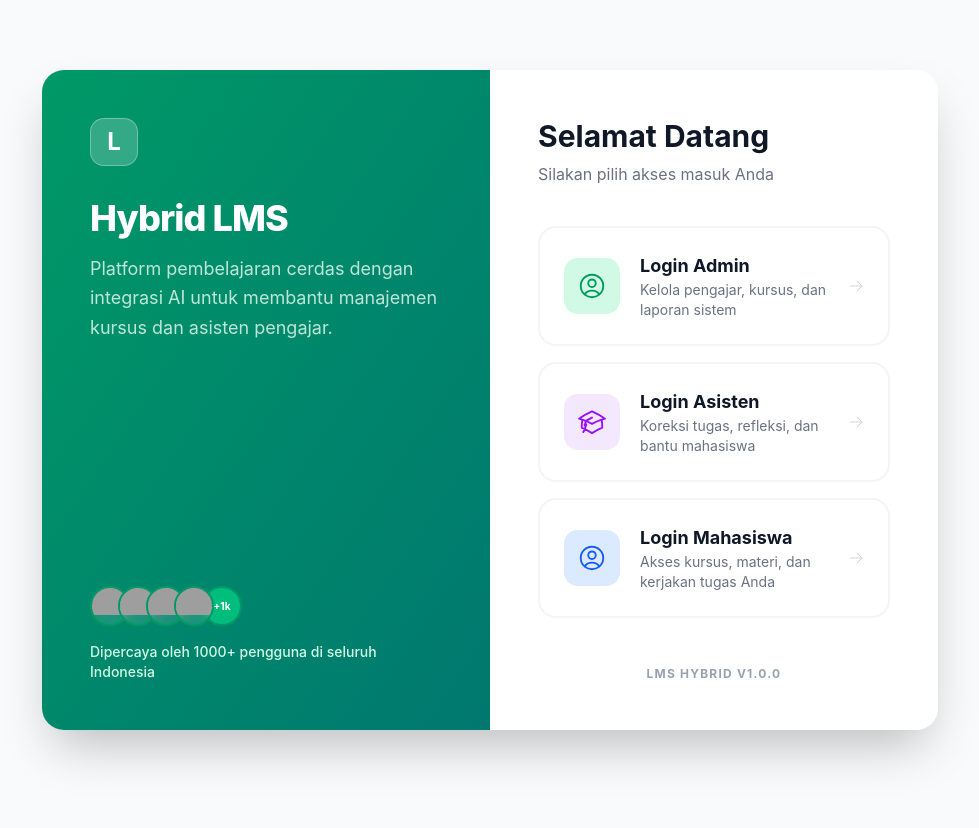
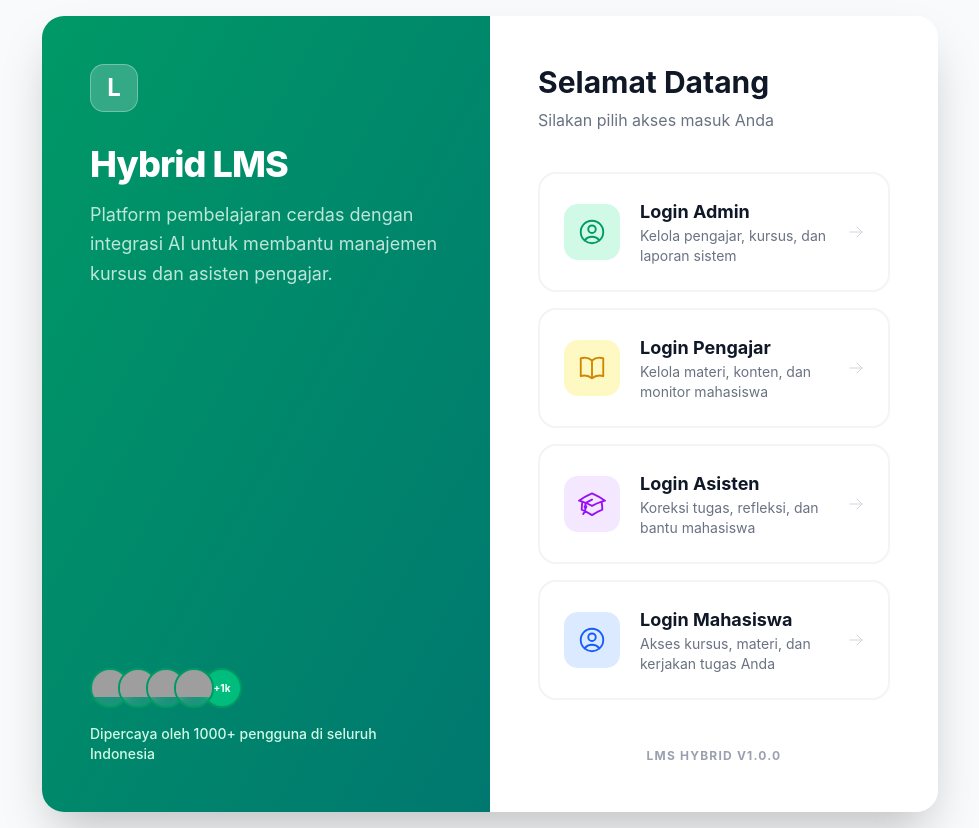
Before and after one commit to agrz4/lms_skripsi, a React (Vite) app in the folder frontend/: page /login in a window 1280 px wide. Shown: the whole page, without its empty margins (150-1129 px from the left). Before the commit the page ends 800 px from the top, so only its background shows below. Built offline with nearby package versions, Linux system fonts and the light colour scheme; grey boxes are pictures that could not be loaded.

Commit message:
fix roles access

```diff
--- a/frontend/src/App.tsx
+++ b/frontend/src/App.tsx
@@ -45,13 +45,18 @@ function App() {
         <Route path="/admin/auto-correction" element={<ProtectedRoute allowedRole="admin"><AutoCorrection /></ProtectedRoute>} />
         <Route path="/admin/end-kursus" element={<ProtectedRoute allowedRole="admin"><LaporanAkhir /></ProtectedRoute>} />
 
+        {/* Pengajar Routes */}
+        <Route path="/pengajar/dashboard" element={<ProtectedRoute allowedRole="pengajar"><DashboardAsisten /></ProtectedRoute>} />
+        <Route path="/pengajar/monitoring" element={<ProtectedRoute allowedRole="pengajar"><MonitoringMahasiswa /></ProtectedRoute>} />
+        <Route path="/pengajar/add-materi" element={<ProtectedRoute allowedRole="pengajar"><AddMateri /></ProtectedRoute>} />
+        <Route path="/pengajar/jadwal" element={<ProtectedRoute allowedRole="pengajar"><div className="p-8"><h1 className="text-2xl font-bold">Jadwal Pengajar</h1><p className="text-gray-500">Halaman jadwal pengajar sedang dalam pengembangan.</p></div></ProtectedRoute>} />
+
         {/* Asisten Routes */}
         <Route path="/asisten/dashboard" element={<ProtectedRoute allowedRole="asisten"><DashboardAsisten /></ProtectedRoute>} />
         <Route path="/asisten/koreksi" element={<ProtectedRoute allowedRole="asisten"><HalamanKoreksi /></ProtectedRoute>} />
         <Route path="/asisten/auto-correction" element={<ProtectedRoute allowedRole="asisten"><AutoCorrectionAsisten /></ProtectedRoute>} />
-        <Route path="/asisten/monitoring" element={<ProtectedRoute allowedRole="asisten"><MonitoringMahasiswa /></ProtectedRoute>} />
-        <Route path="/asisten/add-materi" element={<ProtectedRoute allowedRole="asisten"><AddMateri /></ProtectedRoute>} />
         <Route path="/asisten/jadwal" element={<ProtectedRoute allowedRole="asisten"><div className="p-8"><h1 className="text-2xl font-bold">Jadwal Asisten</h1><p className="text-gray-500">Halaman jadwal asisten sedang dalam pengembangan.</p></div></ProtectedRoute>} />
+
 
         {/* User (Mahasiswa) Routes */}
         <Route path="/user/dashboard" element={<ProtectedRoute allowedRole="user"><KursusTersedia /></ProtectedRoute>} />
--- a/frontend/src/components/Navbar.tsx
+++ b/frontend/src/components/Navbar.tsx
@@ -32,11 +32,22 @@ const Navbar: React.FC = () => {
         <div className="flex items-center gap-3">
           <div className="text-right">
             <div className="text-sm font-bold text-gray-900 capitalize">{role}</div>
-            <div className="text-[10px] text-gray-400">{role}@lms.id</div>
+            <div className="text-[10px] text-gray-400 font-medium">Role: {role.charAt(0).toUpperCase() + role.slice(1)}</div>
           </div>
-          <div className="w-10 h-10 bg-emerald-100 border-2 border-emerald-500 rounded-full overflow-hidden">
-            <img src={`https://api.dicebear.com/7.x/avataaars/svg?seed=${role === 'admin' ? 'Admin' : (role === 'asisten' ? 'Asisten' : 'User')}`} alt="avatar" />
+          <div className={`w-10 h-10 border-2 rounded-full overflow-hidden ${
+            role === 'admin' ? 'bg-emerald-100 border-emerald-500' :
+            role === 'pengajar' ? 'bg-yellow-100 border-yellow-500' :
+            role === 'asisten' ? 'bg-purple-100 border-purple-500' :
+            'bg-blue-100 border-blue-500'
+          }`}>
+            <img src={`https://api.dicebear.com/7.x/avataaars/svg?seed=${
+              role === 'admin' ? 'Admin' :
+              role === 'pengajar' ? 'Teacher' :
+              role === 'asisten' ? 'Asisten' :
+              'User'
+            }`} alt="avatar" />
           </div>
+
 
         </div>
       </div>
--- a/frontend/src/components/Sidebar.tsx
+++ b/frontend/src/components/Sidebar.tsx
@@ -49,14 +49,22 @@ const Sidebar: React.FC = () => {
     { name: 'Dashboard', icon: <HiOutlineSquares2X2 />, path: '/asisten/dashboard' },
     { name: 'Koreksi Manual', icon: <HiOutlinePencilSquare />, path: '/asisten/koreksi' },
     { name: 'Auto Correction AI', icon: <HiOutlineSparkles />, path: '/asisten/auto-correction' },
-    { name: 'Monitoring', icon: <HiOutlineChartBar />, path: '/asisten/monitoring' },
-    { name: 'Add Materi', icon: <HiOutlinePlus />, path: '/asisten/add-materi' },
     { name: 'Jadwal', icon: <HiOutlineCalendar />, path: '/asisten/jadwal' },
   ];
 
+  const pengajarMenuItems = [
+    { name: 'Dashboard', icon: <HiOutlineSquares2X2 />, path: '/pengajar/dashboard' },
+    { name: 'Monitoring', icon: <HiOutlineChartBar />, path: '/pengajar/monitoring' },
+    { name: 'Add Materi', icon: <HiOutlinePlus />, path: '/pengajar/add-materi' },
+    { name: 'Jadwal', icon: <HiOutlineCalendar />, path: '/pengajar/jadwal' },
+  ];
 
+  const menuItems =
+    role === 'admin' ? adminMenuItems :
+    role === 'pengajar' ? pengajarMenuItems :
+    role === 'asisten' ? asistenMenuItems :
+    userMenuItems;
 
-  const menuItems = role === 'admin' ? adminMenuItems : (role === 'asisten' ? asistenMenuItems : userMenuItems);
   const aiItems = role === 'admin' ? adminAiItems : [];
 
   const handleLogout = () => {
--- a/frontend/src/pages/Login.tsx
+++ b/frontend/src/pages/Login.tsx
@@ -1,21 +1,19 @@
 import React, { useState } from 'react';
 import { useNavigate } from 'react-router-dom';
-import { HiOutlineUserCircle, HiOutlineAcademicCap, HiOutlineArrowRight } from 'react-icons/hi2';
+import { HiOutlineUserCircle, HiOutlineAcademicCap, HiOutlineArrowRight, HiOutlineBookOpen } from 'react-icons/hi2';
+
 
 const Login: React.FC = () => {
   const [role, setRole] = useState<'admin' | 'asisten' | 'user' | null>(null);
   const navigate = useNavigate();
 
-  const handleLogin = (selectedRole: 'admin' | 'asisten' | 'user') => {
-    // For now, just simulate login and redirect
+  const handleLogin = (selectedRole: string) => {
     localStorage.setItem('userRole', selectedRole);
-    if (selectedRole === 'admin') {
-      navigate('/admin/pengajar');
-    } else if (selectedRole === 'asisten') {
-      navigate('/asisten/dashboard');
-    } else {
-      navigate('/user/dashboard');
-    }
+    if (selectedRole === 'admin') navigate('/admin/pengajar');
+
+    else if (selectedRole === 'pengajar') navigate('/pengajar/dashboard');
+    else if (selectedRole === 'asisten') navigate('/asisten/dashboard');
+    else if (selectedRole === 'user') navigate('/user/dashboard');
   };
 
 
@@ -56,6 +54,8 @@ const Login: React.FC = () => {
             <p className="text-gray-500">Silakan pilih akses masuk Anda</p>
           </div>
 
+
+
           <div className="space-y-4">
             {/* Admin Role Card */}
             <button
@@ -75,7 +75,25 @@ const Login: React.FC = () => {
               <div className="absolute bottom-0 left-0 h-1 w-0 bg-emerald-500 group-hover:w-full transition-all duration-500"></div>
             </button>
 
+            {/* Pengajar Role Card */}
+            <button
+              onClick={() => handleLogin('pengajar')}
+              className="group w-full p-6 bg-white border-2 border-gray-100 rounded-2xl flex items-center gap-5 hover:border-yellow-500 hover:bg-yellow-50/30 transition-all duration-300 text-left relative overflow-hidden"
+            >
+              <div className="w-14 h-14 bg-yellow-100 rounded-xl flex items-center justify-center text-yellow-600 text-3xl group-hover:bg-yellow-500 group-hover:text-white transition-colors duration-300">
+                <HiOutlineBookOpen />
+              </div>
+              <div className="flex-1">
+                <h3 className="font-bold text-gray-900 text-lg">Login Pengajar</h3>
+                <p className="text-gray-500 text-sm">Kelola materi, konten, dan monitor mahasiswa</p>
+              </div>
+              <HiOutlineArrowRight className="text-gray-300 group-hover:text-yellow-500 group-hover:translate-x-1 transition-all" />
+
+              <div className="absolute bottom-0 left-0 h-1 w-0 bg-yellow-500 group-hover:w-full transition-all duration-500"></div>
+            </button>
+
             {/* Asisten Role Card */}
+
             <button
               onClick={() => handleLogin('asisten')}
               className="group w-full p-6 bg-white border-2 border-gray-100 rounded-2xl flex items-center gap-5 hover:border-purple-500 hover:bg-purple-50/30 transition-all duration-300 text-left relative overflow-hidden"
```
